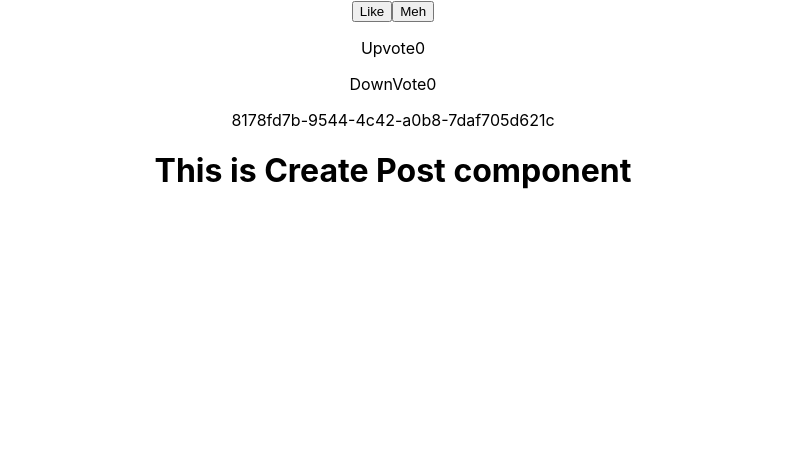
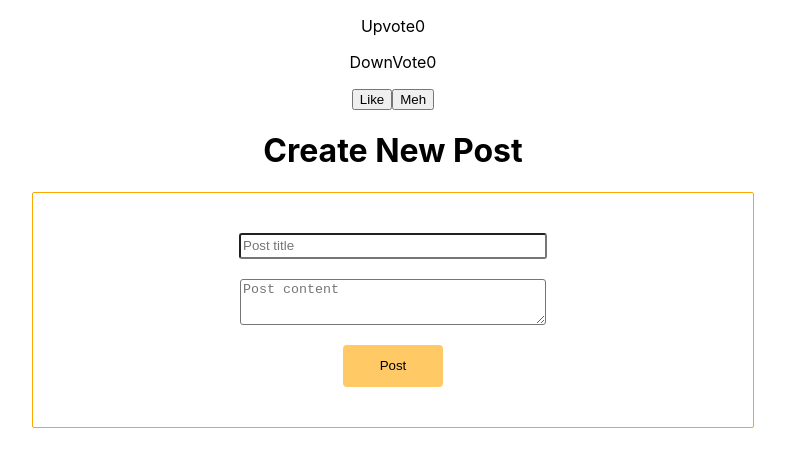
Before and after one commit to misakimichy/react-vote-forum, a React (Create React App) app: page /#/create-post in a window 1280 px wide. Shown: the top 466 px of the page, without its empty margins (247-1032 px from the left). Built offline with nearby package versions, Linux system fonts and the light colour scheme.

Commit message:
Render new post in main page when user submit a form, and redirect home.

```diff
--- a/src/App.css
+++ b/src/App.css
@@ -36,3 +36,38 @@
     transform: rotate(360deg);
   }
 }
+
+.form-container {
+  display: flex;
+  flex-direction: column;
+  align-items: center;
+  width: 50%;
+  margin: 0 auto;
+  padding: 2em;
+  border: 1px solid #ffa500;
+  border-radius: 2px;
+  font-size: 20px;
+}
+
+.form-container input,
+.form-container textarea {
+  width: 300px;
+  margin-bottom: 20px;
+  border-radius: 3px;
+}
+
+.form-container input {
+  height: 20px;
+}
+
+.form-container textarea {
+  height: 40px;
+}
+
+.form-container button {
+  width: 100px;
+  padding: 1em;
+  background-color: #ffa50099;
+  border: none;
+  border-radius: 4px;
+}
--- a/src/App.js
+++ b/src/App.js
@@ -12,10 +12,18 @@ class App extends Component {
     this.state = {
       title: '',
       body: '',
-      postId: v4(),
+      postId: '',
       upvote: 0,
       downvote: 0
     }
+  }
+
+  createPost = inputData => {
+    this.setState({
+      title: inputData.title,
+      body: inputData.body,
+      postId: inputData.id
+    })
   }
 
   handleUpVote = () => {
@@ -35,16 +43,16 @@ class App extends Component {
   render() {
     return (
       <div className="App">
+        <p>{this.state.title}</p>
+        <p>{this.state.body}</p>
+        <p>{this.state.postId}</p>
+        <p>Upvote{this.state.upvote}</p>
+        <p>DownVote{this.state.downvote}</p>
       <button onClick={this.handleUpVote}>Like</button>
       <button onClick={this.handleDownVote}>Meh</button>
-        <p>{this.state.title}</p>
-        <p>{this.state.body}</p>
-        <p>Upvote{this.state.upvote}</p>
-        <p>DownVote{this.state.downvote}</p>
-        <p>{this.state.postId}</p>
         <Switch>
           <Route exact path='/' component={Forum} />
-          <Route path='/create-post' component={CreatePost} />
+          <Route path='/create-post' render={() => <CreatePost onCreateNewPost={this.createPost}/>} />
           <Route component={NotFound} />
         </Switch>
       </div>
--- a/src/CreatePost.jsx
+++ b/src/CreatePost.jsx
@@ -1,11 +1,49 @@
 import React from 'react'
+import { v4 } from 'uuid'
+import PropTypes from 'prop-types'
+import { Redirect } from 'react-router-dom'
 
-const CreatePost = () => {
+const CreatePost = props => {
+    let _title = null
+    let _body = null
+
+    const handleNewForm = event => {
+        event.preventDefault()
+        props.onCreateNewPost({
+            title: _title.value,
+            body: _body.value,
+            id: v4(),
+            upvote: 0,
+            downvote: 0
+        })
+    }
+
+    const redirectHome = () => {
+        return <Redirect to='/' />
+    }
+
     return(
-        <div>
-            <h1>This is Create Post component</h1>
-        </div>
+        <main>
+            <h1>Create New Post</h1>
+            <form onSubmit={handleNewForm} className='form-container'>
+                <input
+                    type='text'
+                    placeholder='Post title'
+                    ref={input => {_title = input}}
+                />
+                <textarea
+                    type='text'
+                    placeholder='Post content'
+                    ref={textarea => {_body = textarea}}
+                ></textarea>
+                <button type='submit' onClick={redirectHome}>Post</button>
+            </form>
+        </main>
     )
 }
 
+CreatePost.propTypes = {
+    onCreateNewPost: PropTypes.func
+}
+
 export default CreatePost
```
